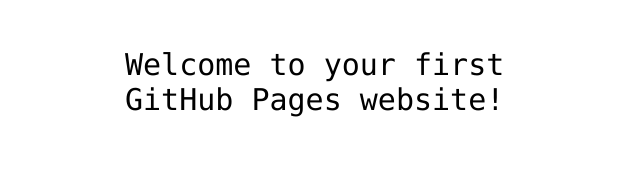
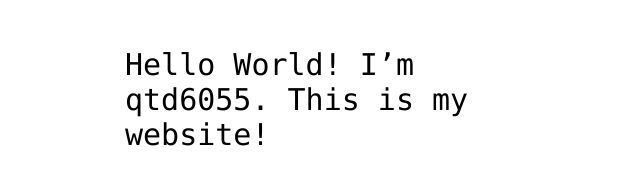
Before and after one commit to qtd6055/hello-world, a plain HTML site: page index.html in a window 1280 px wide. Shown: the part 341-526 px from the top of the page, without its empty margins (315-955 px from the left). Drawn offline with Linux system fonts and the light colour scheme.

Commit message:
Add my username to index.html file

```diff
--- a/index.html
+++ b/index.html
@@ -11,8 +11,7 @@
 
 <img src="https://octodex.github.com/images/daftpunktocat-thomas.gif" id="octocat" alt="octocat-gif" />
 
-<!-- Change this code here by copy and pasting your template on line 15 -->
-<p>Welcome to your first GitHub Pages website!</p>
+<p>Hello World! I’m qtd6055. This is my website!</p>
 
 </body>
 </html>
```
